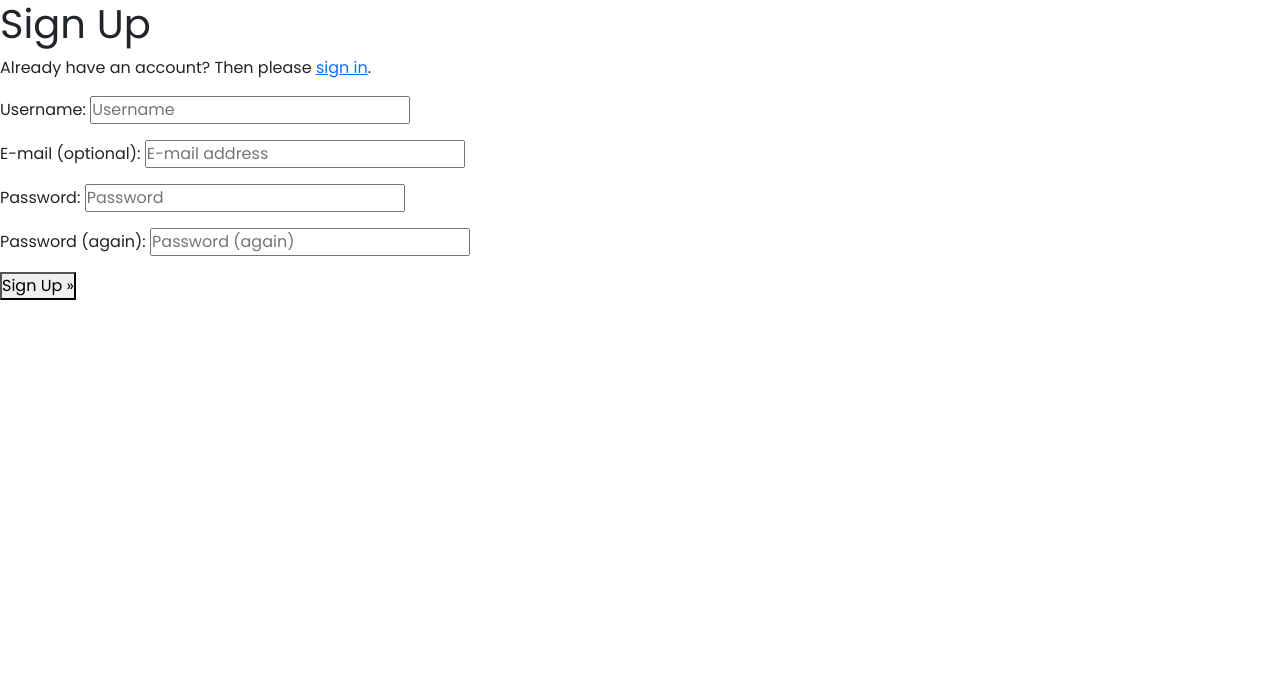
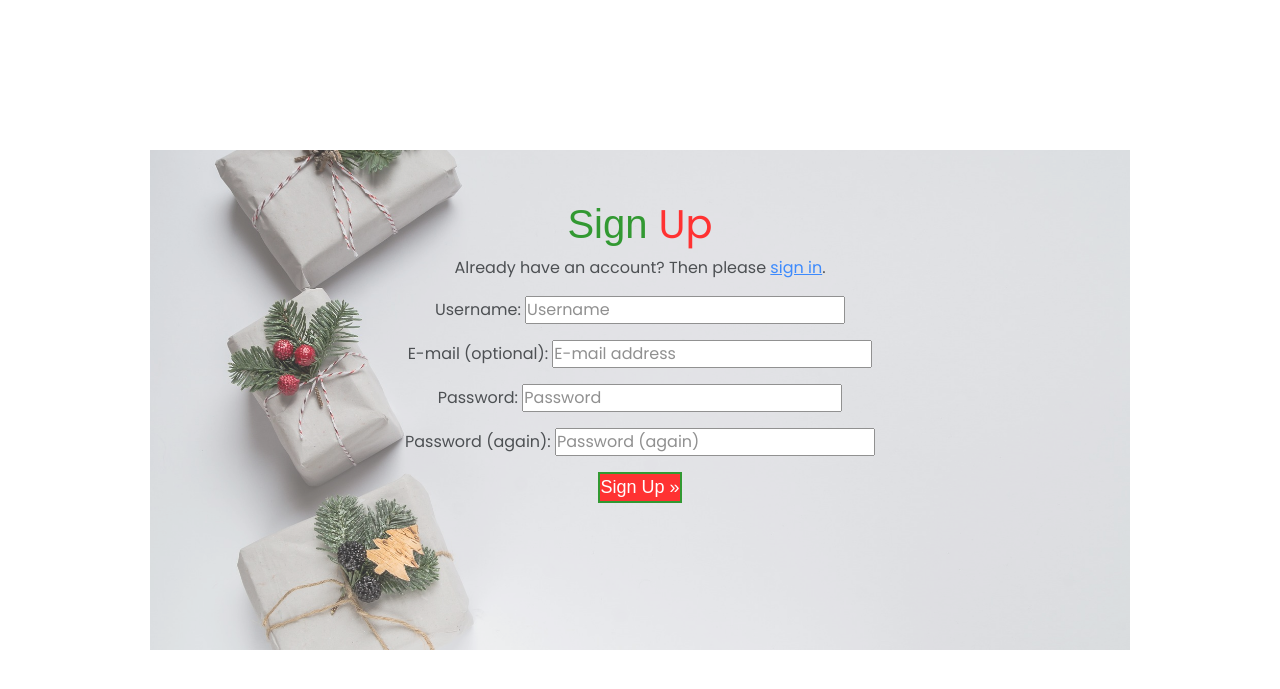
Before and after one commit to justus-ai/gift-appy, a Django app: page /accounts/signup/ in a window 1280 px wide. Shown: the top 689 px of the page. Run offline with Django 3.2, Linux system fonts and the light colour scheme; some libraries are stand-ins or nearby versions; some web fonts are replaced.

Commit message:
Styled Sign up page

```diff
--- a/static/css/base.css
+++ b/static/css/base.css
@@ -103,6 +103,47 @@
     transition: 400ms;
 }
 
+/* Sign up page */
+/* Log In page */
+
+.login-header {
+    color: green;
+    font-size: 40px;
+    font-family: 'karla', sans-serif;
+
+}
+
+.flex-container {
+    background-color: whitesmoke;
+    padding: 50px;
+    margin: 150px;
+    text-align: center;
+
+    background-image: url("/media/hero.jpg");
+    background-position: center;
+    background-repeat: no-repeat;
+    background-size: cover;
+    opacity: 0.8;
+    top: 0;
+    left: 0;
+    bottom: 0;
+    right: 0;
+    position: absolute;
+    z-index: -1;
+}
+
+span {
+    color: red;
+}
+
+.btn-style {
+    background-color: red;
+    color: white;
+    font-size: 18px;
+    font-family: 'karla', sans-serif;
+    border: 2px solid green;
+}
+
 /* media styling for screen size mobile  */
 @media (max-width: 991px) {
     .profile {
--- a/templates/allauth/account/signup.html
+++ b/templates/allauth/account/signup.html
@@ -5,7 +5,8 @@
 {% block head_title %}{% trans "Signup" %}{% endblock %}
 
 {% block content %}
-<h1>{% trans "Sign Up" %}</h1>
+<div class="flex-container">
+<h1 class="login-header">{% trans "Sign <span>Up</span>" %}</h1>
 
 <p>{% blocktrans %}Already have an account? Then please <a href="{{ login_url }}">sign in</a>.{% endblocktrans %}</p>
 
@@ -15,7 +16,8 @@
   {% if redirect_field_value %}
   <input type="hidden" name="{{ redirect_field_name }}" value="{{ redirect_field_value }}" />
   {% endif %}
-  <button type="submit">{% trans "Sign Up" %} &raquo;</button>
+  <button type="submit" class="btn-style">{% trans "Sign Up" %} &raquo;</button>
 </form>
+</div>
 
 {% endblock %}
```
